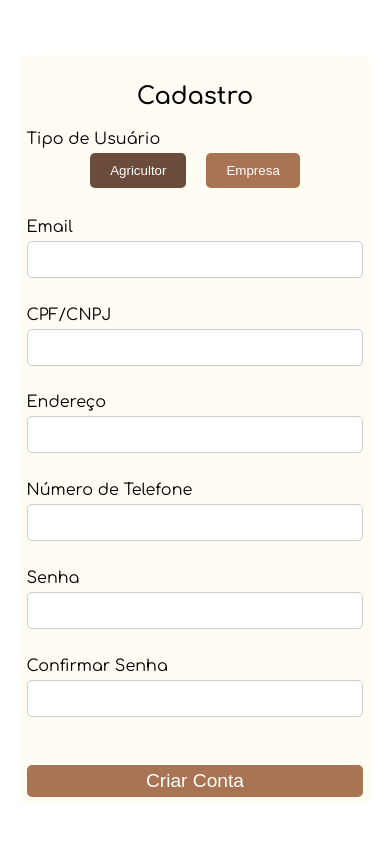
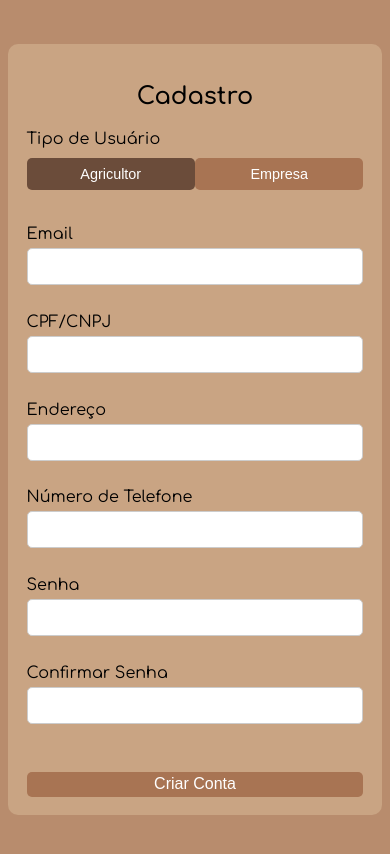
Before and after one commit to Dw7Silva/tcc, a Next.js app: page /cadastro in a window 390 px wide. Shown: the top 854 px of the page. Built offline with nearby package versions, Linux system fonts and the light colour scheme.

Commit message:
Responsividade no cadastro 11/04

```diff
--- a/src/app/cadastro/Cadastro.module.css
+++ b/src/app/cadastro/Cadastro.module.css
@@ -2,7 +2,7 @@
 
 /* Estilo global da página */
 body {
-
+  background-color: rgba(157, 96, 53, 0.72); /* Cor de fundo */
   margin: 0; /* Remove margens padrão */
   font-family: 'Comfortaa', sans-serif; /* Fonte da página */
   font-weight: 400; /* Peso da fonte regular */
@@ -121,3 +121,34 @@ body {
   font-size: 0.8em; /* Tamanho da fonte menor */
   margin-top: 5px; /* Espaço acima da mensagem de erro */
 }
+
+/* Media queries para responsividade */
+@media (max-width: 768px) {
+  /* Ajustes para telas menores que 768px */
+  .cadastroForm {
+    padding: 5%; /* Aumenta o espaçamento interno para telas pequenas */
+    width: 90%; /* Largura do formulário reduzida */
+  }
+
+  .userTypeButton {
+    padding: 8px 16px; /* Reduz o espaçamento interno dos botões */
+    font-size: 0.9em; /* Reduz o tamanho da fonte dos botões */
+  }
+
+  .criarContaButton {
+    padding: 1%; /* Ajusta o espaçamento interno do botão de criar conta */
+    font-size: 1em; /* Ajusta o tamanho da fonte do botão de criar conta */
+  }
+}
+
+@media (max-width: 480px) {
+  /* Ajustes para telas menores que 480px */
+  .cadastroForm {
+    width: 95%; /* Largura do formulário reduzida */
+  }
+
+  .userTypeButton {
+    width: 100%; /* Botões ocupam toda a largura */
+    margin: 5px 0; /* Espaçamento vertical entre os botões */
+  }
+}
```
